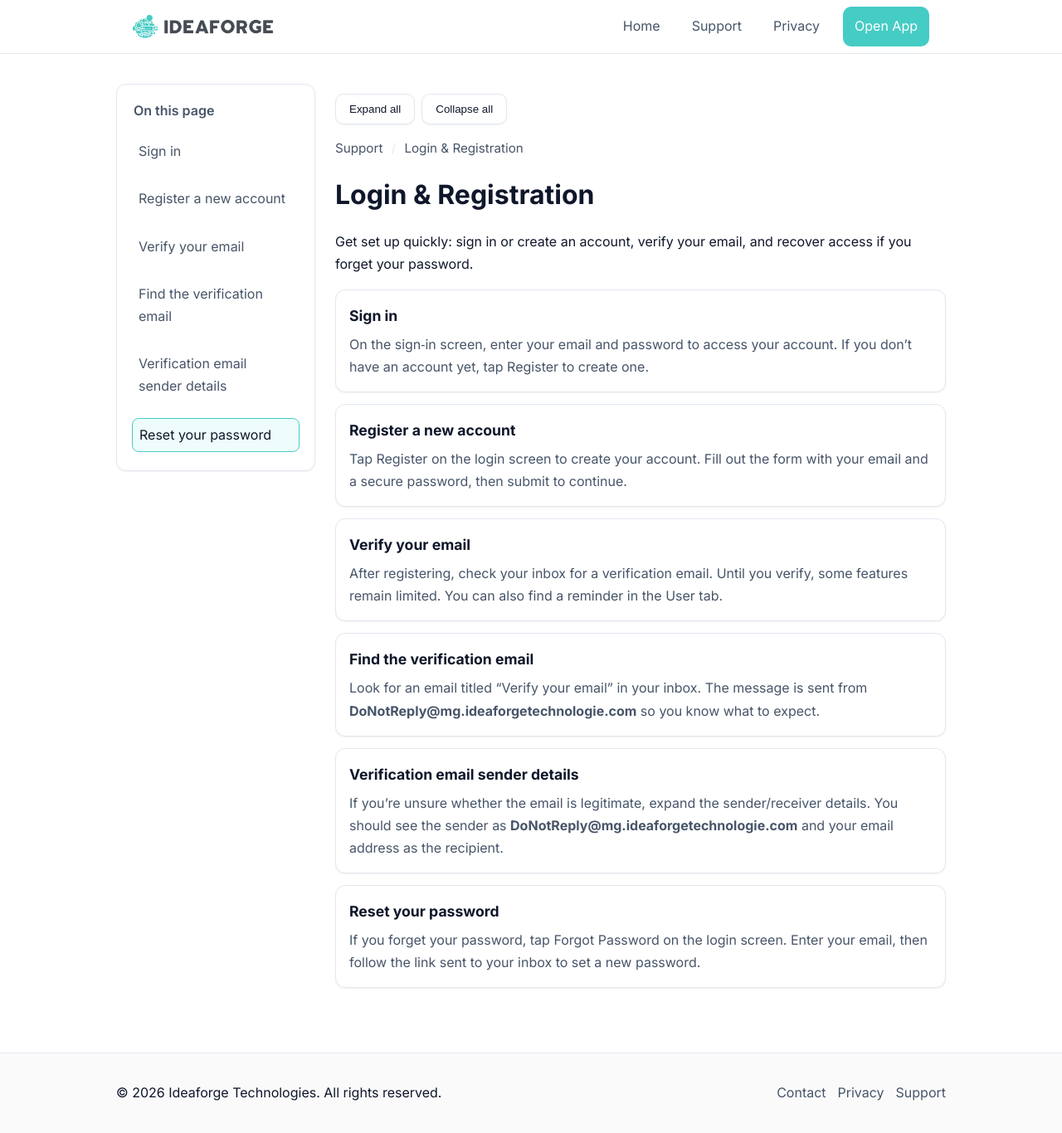
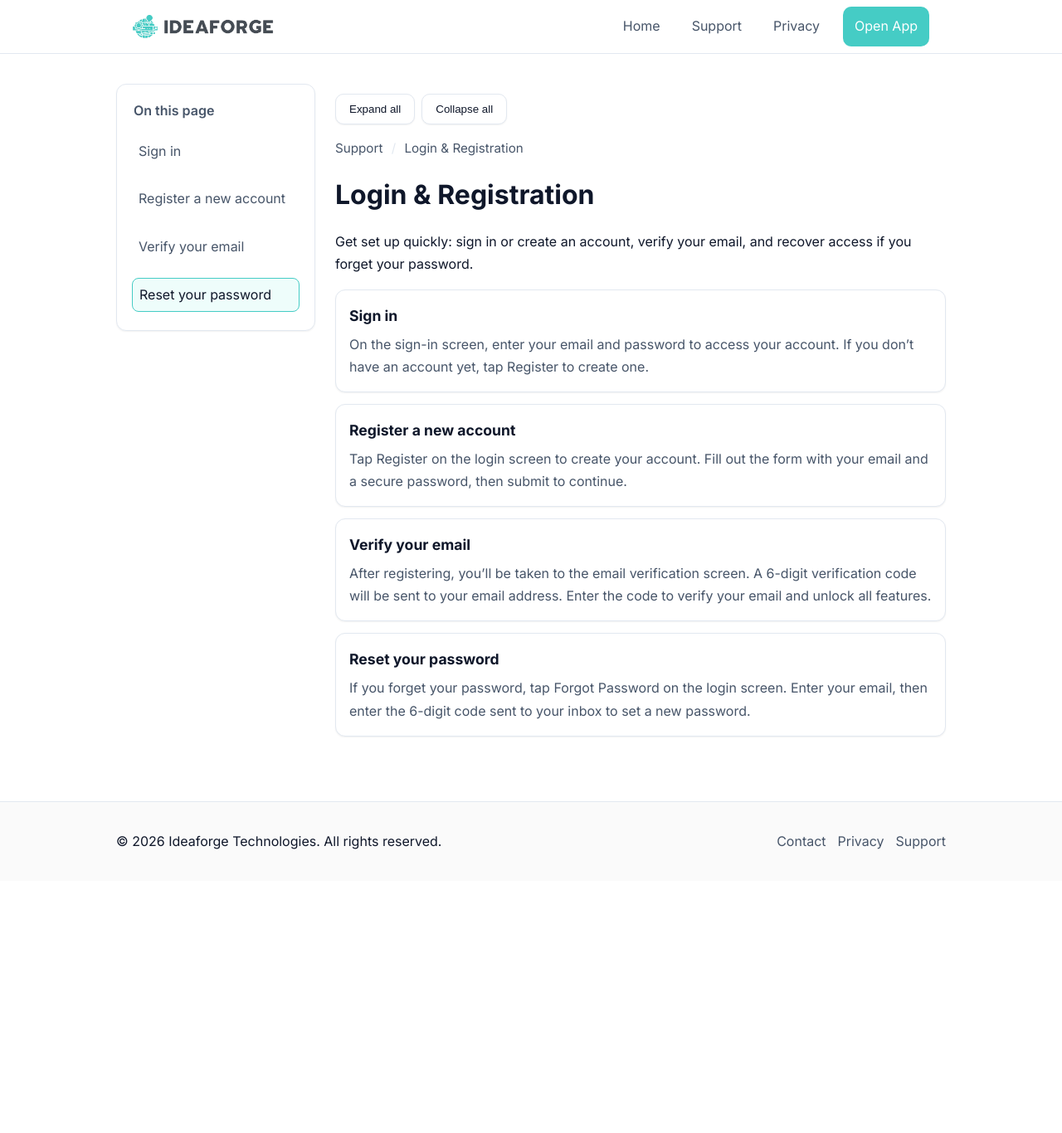
Before and after one commit to gage-russell/ideaforge-site, a Jekyll site: the page built from support/login_and_registration.md, in a window 1280 px wide and 1366 px high. Shown: the whole window at 83% size. Built offline with Jekyll 4.4.1, drawn with Linux system fonts in a browser that asks for light colours.

Commit message:
change docs to email verification code workflow

```diff
--- a/support/login_and_registration.md
+++ b/support/login_and_registration.md
@@ -16,7 +16,7 @@ Get set up quickly: sign in or create an account, verify your email, and recover
 
 ## Sign in
 
-On the sign‑in screen, enter your email and password to access your account. If you don’t have an account yet, tap Register to create one.
+On the sign-in screen, enter your email and password to access your account. If you don't have an account yet, tap Register to create one.
 
 <img src="{{ site.baseurl }}/assets/support/login_and_registration/login.png" alt="Login screen with Register option" width="360" />
 
@@ -28,27 +28,19 @@ Tap Register on the login screen to create your account. Fill out the form with
 
 ## Verify your email
 
-After registering, check your inbox for a verification email. Until you verify, some features remain limited. You can also find a reminder in the User tab.
+After registering, you'll be taken to the email verification screen. A 6-digit verification code will be sent to your email address. Enter the code to verify your email and unlock all features.
+
+<img src="{{ site.baseurl }}/assets/support/login_and_registration/email-verification-code-entry.png" alt="Email verification code entry screen" width="360" />
+
+If you don't see the email, check your spam or junk folder. The verification email is sent from <strong>DoNotReply@e.ideaforgetechnologies.com</strong>. You can tap "Resend Code" to request a new code if needed.
+
+You can also find a reminder to verify your email in the User tab if you navigate away from the verification screen.
 
 <img src="{{ site.baseurl }}/assets/support/login_and_registration/email-not-verified.png" alt="User tab showing missing email verification state" width="360" />
 
-## Find the verification email
-
-Look for an email titled “Verify your email” in your inbox. The message is sent from <strong>DoNotReply@mg.ideaforgetechnologie.com</strong> so you know what to expect.
-
-<img src="{{ site.baseurl }}/assets/support/login_and_registration/verify-email.png" alt="Verification email in inbox" width="360" />
-
-Tip: If you don’t see it, check your spam or junk folder, and consider searching for “Ideaforge” or the sender address above.
-
-## Verification email sender details
-
-If you’re unsure whether the email is legitimate, expand the sender/receiver details. You should see the sender as <strong>DoNotReply@mg.ideaforgetechnologie.com</strong> and your email address as the recipient.
-
-<img src="{{ site.baseurl }}/assets/support/login_and_registration/verify-email-with-sender-details.png" alt="Expanded sender and receiver details for the verification email" width="360" />
-
 ## Reset your password
 
-If you forget your password, tap Forgot Password on the login screen. Enter your email, then follow the link sent to your inbox to set a new password.
+If you forget your password, tap Forgot Password on the login screen. Enter your email, then enter the 6-digit code sent to your inbox to set a new password.
 
 <img src="{{ site.baseurl }}/assets/support/login_and_registration/reset-password.png" alt="Reset password form" width="360" />
 
```
Also changed, not shown: assets/support/login_and_registration/email-verification-code-entry.png (added).
